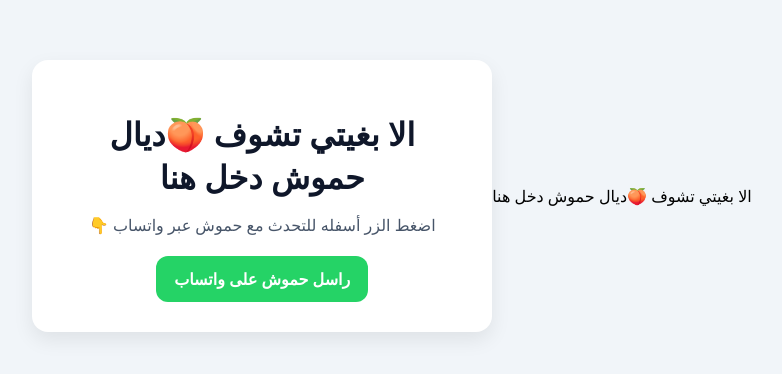
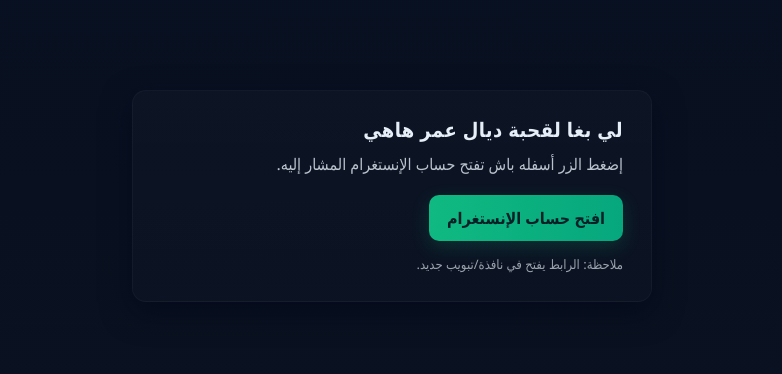
Before and after one commit to best-repo-bt/Marwan, a plain HTML site: page index.html in a window 1280 px wide. Shown: the part 204-578 px from the top of the page, without its empty margins (248-1030 px from the left). Drawn offline with Linux system fonts and the light colour scheme.

Commit message:
Update title and content in index.html

```diff
--- a/index.html
+++ b/index.html
@@ -3,61 +3,80 @@
 <head>
   <meta charset="utf-8" />
   <meta name="viewport" content="width=device-width,initial-scale=1" />
-  <title></title>الا بغيتي تشوف 🍑ديال حموش دخل هنا</title>
+  <title>لي بغا لقحبة ديال عمر هاهي</title>
   <style>
-    body {
-      font-family: "Tajawal", "Segoe UI", Arial, sans-serif;
-      background: #f1f5f9;
-      display: flex;
-      align-items: center;
-      justify-content: center;
-      height: 100vh;
-      margin: 0;
+    :root{
+      --bg:#0f1724;
+      --card:#0b1220;
+      --accent:#10b981;
+      --text:#e6eef8;
     }
-    .card {
-      background: #fff;
-      padding: 30px;
-      border-radius: 16px;
-      box-shadow: 0 8px 20px rgba(0, 0, 0, 0.08);
-      text-align: center;
-      width: min(90%, 400px);
+    *{box-sizing:border-box}
+    body{
+      margin:0;
+      background:linear-gradient(180deg, #071021 0%, #0b1220 100%);
+      font-family: "Segoe UI", Tahoma, Arial, sans-serif;
+      color:var(--text);
+      min-height:100vh;
+      display:flex;
+      align-items:center;
+      justify-content:center;
+      padding:24px;
     }
-    h1 {
-      color: #0f172a;
-      margin-bottom: 10px;
+    .card{
+      background:linear-gradient(180deg, rgba(255,255,255,0.02), rgba(255,255,255,0.01));
+      border-radius:14px;
+      padding:28px;
+      width:100%;
+      max-width:520px;
+      box-shadow:0 10px 30px rgba(2,6,23,0.6);
+      border:1px solid rgba(255,255,255,0.03);
+      text-align:right;
     }
-    p {
-      color: #475569;
-      margin-bottom: 20px;
+    h1{
+      margin:0 0 12px 0;
+      font-size:20px;
+      line-height:1.1;
+      letter-spacing:0.4px;
     }
-    a.whatsapp-btn {
-      background-color: #25d366;
-      color: white;
-      text-decoration: none;
-      padding: 12px 18px;
-      border-radius: 12px;
-      font-weight: 600;
-      display: inline-block;
-      transition: 0.2s;
+    p{
+      margin:0 0 20px 0;
+      color:rgba(230,238,248,0.8);
     }
-    a.whatsapp-btn:hover {
-      background-color: #1ebe5d;
-      transform: scale(1.03);
+    .btn{
+      display:inline-block;
+      text-decoration:none;
+      padding:12px 18px;
+      border-radius:10px;
+      background:linear-gradient(90deg, var(--accent), #06a77d);
+      color:#042027;
+      font-weight:700;
+      box-shadow:0 6px 18px rgba(16,185,129,0.18);
+      transition:transform .12s ease, box-shadow .12s ease;
+    }
+    .btn:active{transform:translateY(1px)}
+    .small{
+      margin-top:14px;
+      font-size:13px;
+      color:rgba(230,238,248,0.65);
+    }
+    @media (max-width:420px){
+      .card{padding:18px}
+      h1{font-size:18px}
     }
   </style>
 </head>
 <body>
-  <div class="card">
-    <h1>الا بغيتي تشوف 🍑ديال حموش دخل هنا</h1>
-    <p>اضغط الزر أسفله للتحدث مع حموش عبر واتساب 👇</p>
-    <a
-      class="whatsapp-btn"
-      href="https://wa.me/+212719-065373?text=%D8%B3%D9%84%D8%A7%D9%85%20%D9%85%D8%B1%D9%88%D8%A7%D9%86"
-      target="_blank"
-      rel="noopener noreferrer"
-    >
-      راسل حموش على واتساب
+  <main class="card" role="main">
+    <h1>لي بغا لقحبة ديال عمر هاهي</h1>
+    <p>إضغط الزر أسفله باش تفتح حساب الإنستغرام المشار إليه.</p>
+
+    <!-- زر يفتح رابط الإنستغرام في تاب جديد -->
+    <a class="btn" href="https://www.instagram.com/_sanaaae_?igsh=MTl4dnQyZDJxdzF4aw==" target="_blank" rel="noopener noreferrer">
+      افتح حساب الإنستغرام
     </a>
-  </div>
+
+    <div class="small">ملاحظة: الرابط يفتح في نافذة/تبويب جديد.</div>
+  </main>
 </body>
 </html>
```
